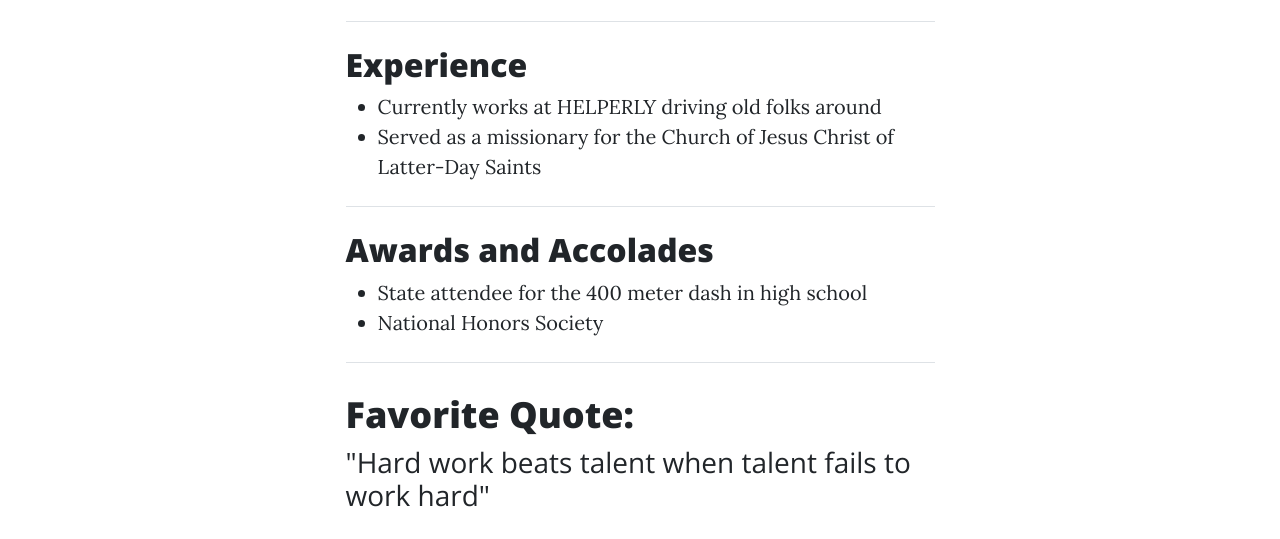
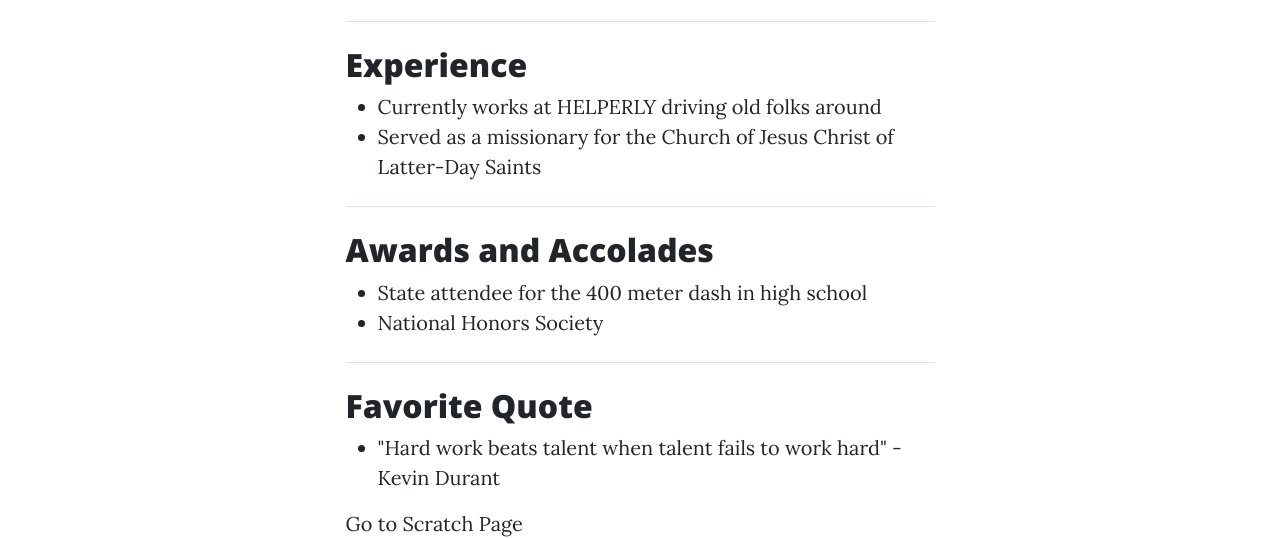
Before and after one commit to daballa3032/IS201, a plain HTML site: page index.html in a window 1280 px wide. Shown: the part 786-1325 px from the top of the page. Drawn offline with nearby package versions, Linux system fonts and the light colour scheme.

Commit message:
Add files via upload

```diff
--- a/index.html
+++ b/index.html
@@ -80,15 +80,14 @@
                             <li>State attendee for the 400 meter dash in high school</li>
                             <li>National Honors Society</li>
                         </ul>
-                    </div>
-                    <!-- Divider-->
-                    <hr class="my-4" />
-                    <!-- Post preview-->
-                    <div class="post-preview">
-                        <a href="post.html">
-                            <h2 class="post-title">Favorite Quote:</h2>
-                            <h3 class="post-subtitle">"Hard work beats talent when talent fails to work hard"</h3>
-                        </a>
+                        <hr class="my-4" />
+                        <div class="post-preview">
+                            <h2 class="post-title">Favorite Quote</h2>
+                             <ul>
+                                 <li>"Hard work beats talent when talent fails to work hard" - Kevin Durant</li>
+
+                             </ul>
+                         </div>
 
 
 
@@ -98,3 +97,13 @@
         <script src="js/scripts.js"></script>
     </body>
 </html>
+
+ <!-- Bottom right link to Scratch Page -->
+ <a href="scratch.html" class="bottom-right-link">Go to Scratch Page</a>
+
+ <!-- Bootstrap core JS-->
+ <script src="https://cdn.jsdelivr.net/npm/bootstrap@5.2.3/dist/js/bootstrap.bundle.min.js"></script>
+ <!-- Core theme JS-->
+ <script src="js/scripts.js"></script>
+</body>
+</html>
```
